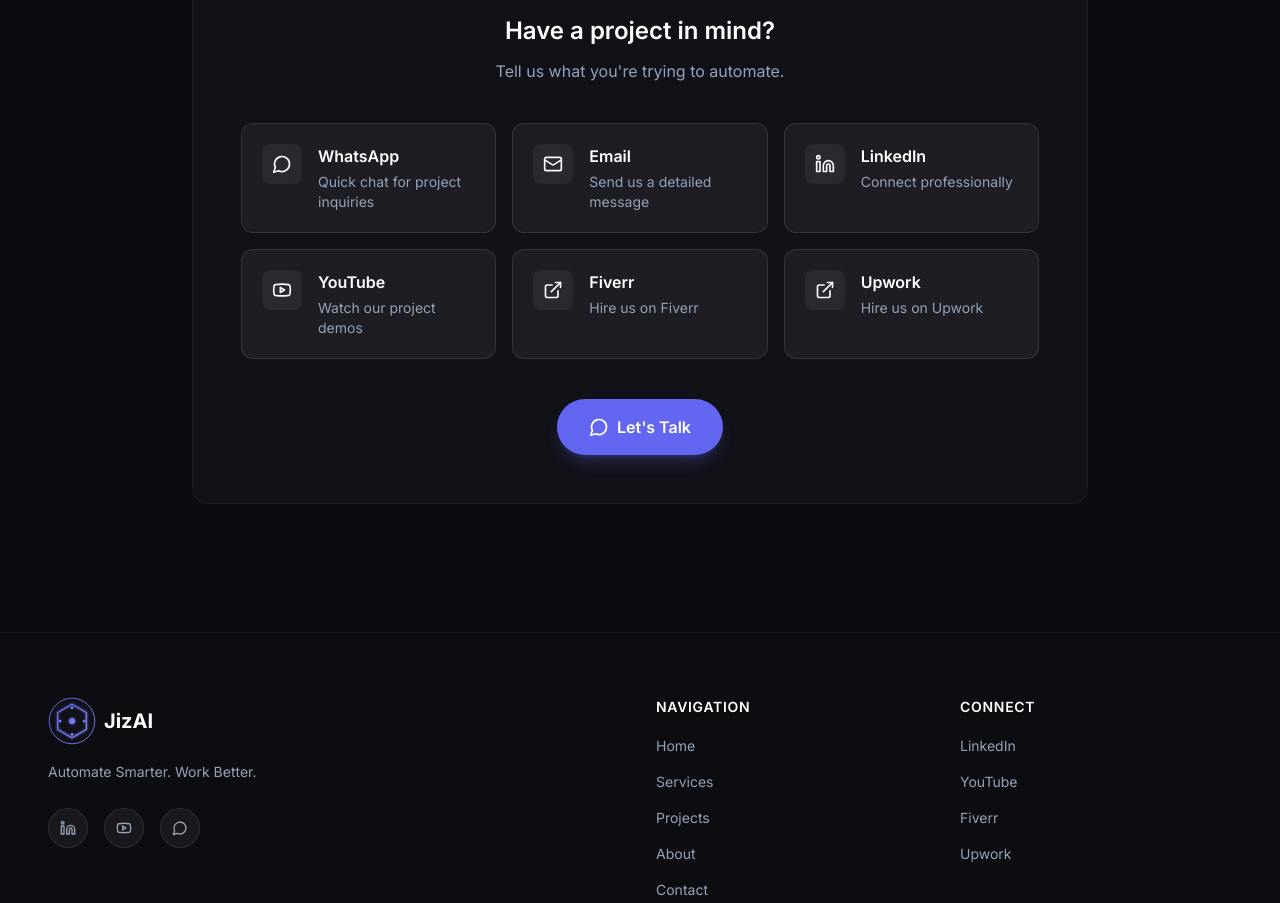
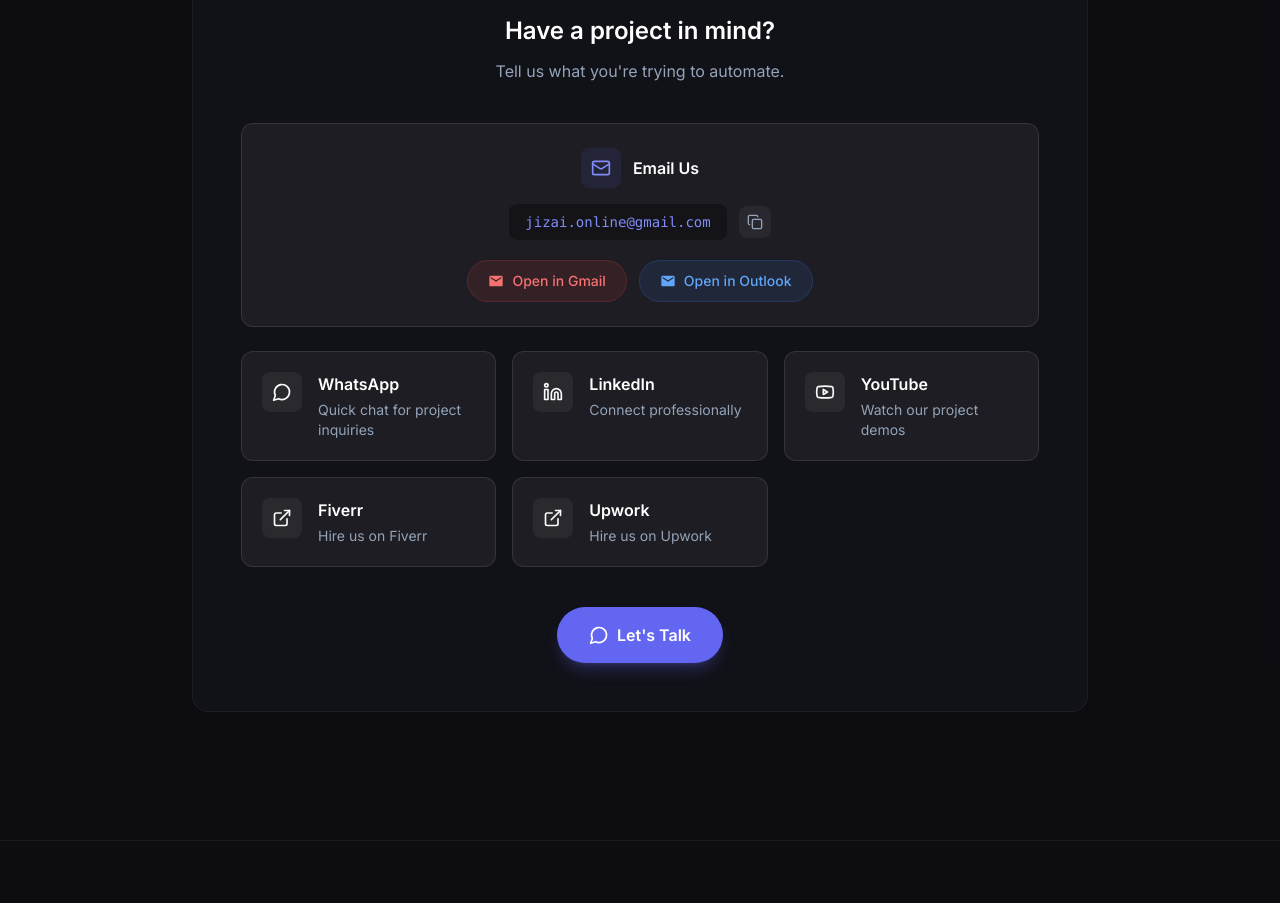
Before and after one commit to M-Jazib/jizai, a Next.js app: page / in a window 1280 px wide. Shown: the part 7980-8883 px from the top of the page. Built offline with nearby package versions, Linux system fonts and the light colour scheme.

Commit message:
added gmail and outlook email options

```diff
--- a/app/sections/Contact.tsx
+++ b/app/sections/Contact.tsx
@@ -1,8 +1,9 @@
 "use client"
 
 import { motion } from "framer-motion"
-import { MessageCircle, Mail, Linkedin, Youtube, ExternalLink } from "lucide-react"
+import { MessageCircle, Mail, Linkedin, Youtube, ExternalLink, Copy, Check } from "lucide-react"
 import { contactConfig } from "../lib/config"
+import { useState } from "react"
 
 const contactMethods = [
   {
@@ -11,13 +12,6 @@
     icon: MessageCircle,
     href: contactConfig.whatsapp,
     color: "hover:bg-green-500/10 hover:border-green-500/30 hover:text-green-400",
-  },
-  {
-    name: "Email",
-    description: "Send us a detailed message",
-    icon: Mail,
-    href: `mailto:${contactConfig.email}`,
-    color: "hover:bg-accent/10 hover:border-accent/30 hover:text-accent-light",
   },
   {
     name: "LinkedIn",
@@ -50,6 +44,18 @@
 ]
 
 export default function Contact() {
+  const [copied, setCopied] = useState(false)
+
+  const copyEmail = () => {
+    navigator.clipboard.writeText(contactConfig.email)
+    setCopied(true)
+    setTimeout(() => setCopied(false), 2000)
+  }
+
+  const gmailUrl = `https://mail.google.com/mail/?view=cm&fs=1&to=${encodeURIComponent(contactConfig.email)}&su=Project%20Inquiry%20-%20JizAI`
+
+  const outlookUrl = `https://outlook.live.com/mail/0/deeplink/compose?to=${encodeURIComponent(contactConfig.email)}&subject=Project%20Inquiry%20-%20JizAI`
+
   return (
     <section id="contact" className="py-20 md:py-32 bg-card/20">
       <div className="container-custom section-padding">
@@ -90,7 +96,64 @@
               </p>
             </div>
 
-            {/* Contact Methods Grid */}
+            {/* Email Section */}
+            <motion.div
+              initial={{ opacity: 0, y: 20 }}
+              whileInView={{ opacity: 1, y: 0 }}
+              viewport={{ once: true }}
+              className="p-6 rounded-xl bg-white/5 border border-white/10 mb-6"
+            >
+              <div className="flex items-center justify-center gap-3 mb-4">
+                <div className="w-10 h-10 rounded-lg bg-accent/10 flex items-center justify-center">
+                  <Mail className="w-5 h-5 text-accent-light" />
+                </div>
+                <span className="text-white font-semibold">Email Us</span>
+              </div>
+
+              <div className="flex items-center justify-center gap-3 mb-5">
+                <code className="px-4 py-2 rounded-lg bg-black/30 text-accent-light font-mono text-sm">
+                  {contactConfig.email}
+                </code>
+                <button
+                  onClick={copyEmail}
+                  className="p-2 rounded-lg bg-white/5 hover:bg-white/10 transition-colors"
+                  title="Copy email"
+                >
+                  {copied ? (
+                    <Check className="w-4 h-4 text-green-400" />
+                  ) : (
+                    <Copy className="w-4 h-4 text-muted" />
+                  )}
+                </button>
+              </div>
+
+              <div className="flex items-center justify-center gap-3">
+                <a
+                  href={gmailUrl}
+                  target="_blank"
+                  rel="noopener noreferrer"
+                  className="inline-flex items-center gap-2 px-5 py-2.5 rounded-full bg-red-500/10 border border-red-500/20 text-red-400 text-sm font-medium hover:bg-red-500/20 transition-all"
+                >
+                  <svg className="w-4 h-4" viewBox="0 0 24 24" fill="currentColor">
+                    <path d="M20 4H4c-1.1 0-1.99.9-1.99 2L2 18c0 1.1.9 2 2 2h16c1.1 0 2-.9 2-2V6c0-1.1-.9-2-2-2zm0 4l-8 5-8-5V6l8 5 8-5v2z"/>
+                  </svg>
+                  Open in Gmail
+                </a>
+                <a
+                  href={outlookUrl}
+                  target="_blank"
+                  rel="noopener noreferrer"
+                  className="inline-flex items-center gap-2 px-5 py-2.5 rounded-full bg-blue-500/10 border border-blue-500/20 text-blue-400 text-sm font-medium hover:bg-blue-500/20 transition-all"
+                >
+                  <svg className="w-4 h-4" viewBox="0 0 24 24" fill="currentColor">
+                    <path d="M20 4H4c-1.1 0-1.99.9-1.99 2L2 18c0 1.1.9 2 2 2h16c1.1 0 2-.9 2-2V6c0-1.1-.9-2-2-2zm0 4l-8 5-8-5V6l8 5 8-5v2z"/>
+                  </svg>
+                  Open in Outlook
+                </a>
+              </div>
+            </motion.div>
+
+            {/* Other Contact Methods Grid */}
             <div className="grid grid-cols-1 sm:grid-cols-2 lg:grid-cols-3 gap-4">
               {contactMethods.map((method, index) => (
                 <motion.a
```
